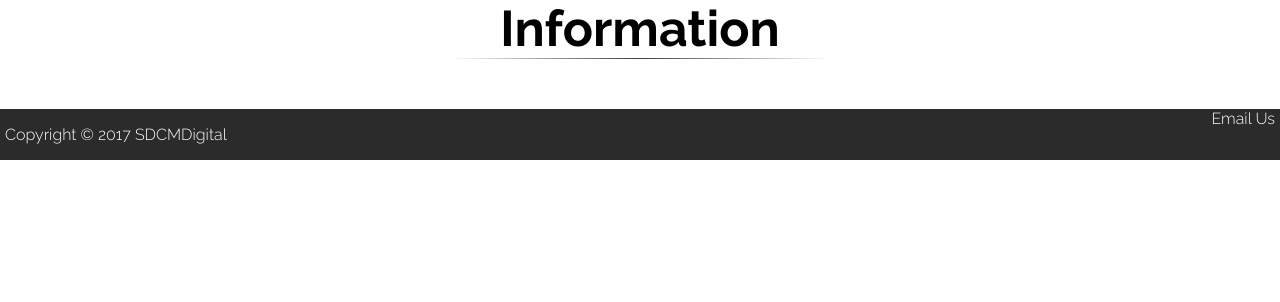
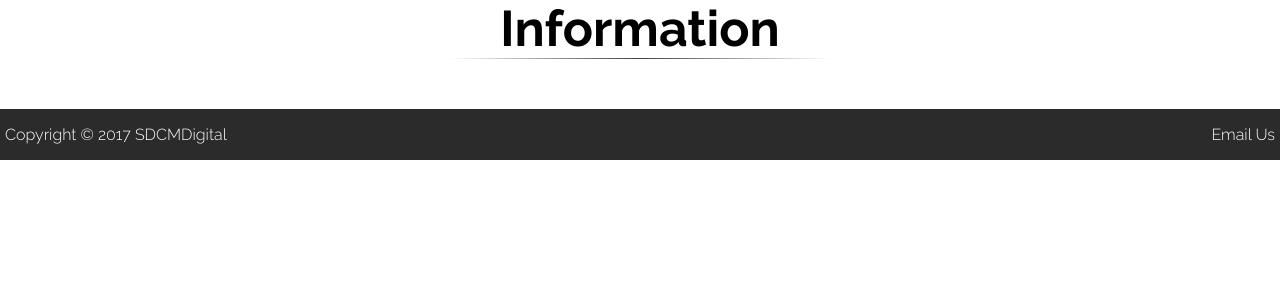
Before and after one commit to SDCM-Digital/SDCM-Billing, a PHP site: page / in a window 1280 px wide. Shown: the part 435-737 px from the top of the page. Run offline with PHP 8.4, Linux system fonts and the light colour scheme; data that the repository does not hold is empty; a stand-in replaces the project's code that opens the database connection.

Commit message:
Changing stuff to fix stuff

```diff
--- a/assets/css/main.css
+++ b/assets/css/main.css
@@ -194,8 +194,9 @@ nav li a {
   right: 10px;
   width: 300px;
   text-align: right;
+  padding-right: 5px;
+}
+.footer #email a {
   color: #FFFFFF;
   text-decoration: none;
-  padding-right: 5px;
-  display: inline-block;
 }
--- a/index.php
+++ b/index.php
@@ -59,7 +59,7 @@
     </div>
     <div class="footer">
       <p id="copyright">Copyright &copy; 2017 SDCMDigital</p>
-      <a id="email" href="mailto:admin@sdcmdigital.com">Email Us</a>
+      <p id="email"><a href="mailto:admin@sdcmdigital.com">Email Us</a></p>
     </div>
   </body>
 </html>
```
